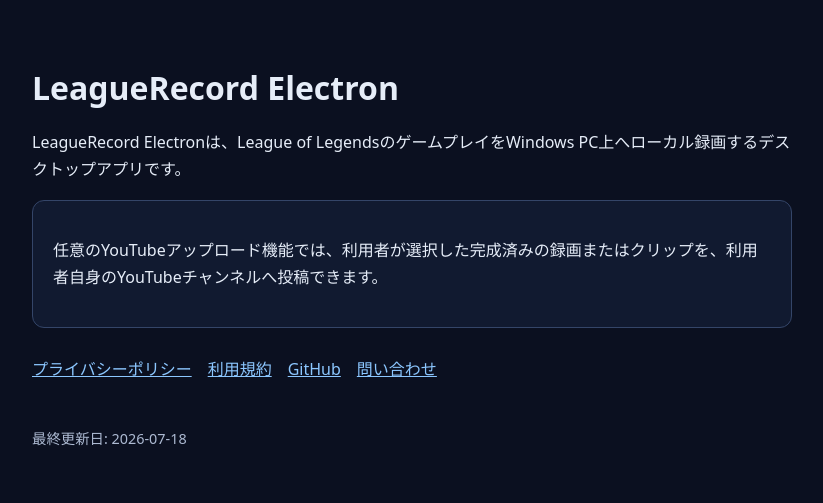
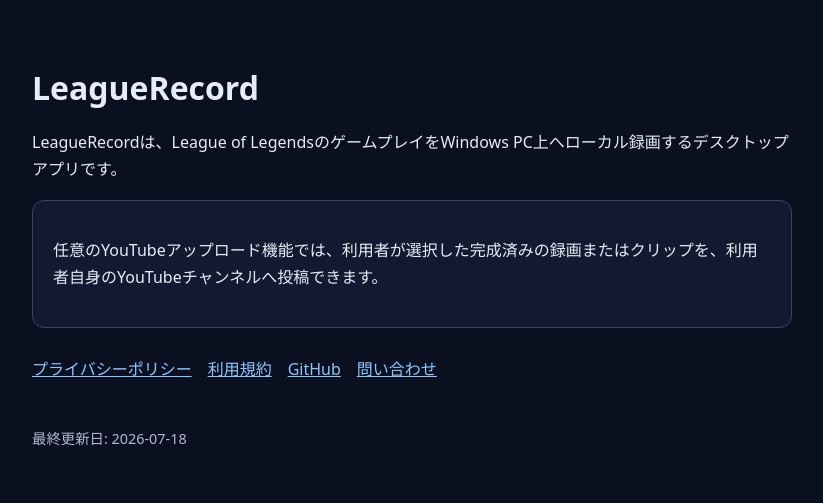
Before and after one commit to arasan95/league_record_custom, a website: page site/index.html in a window 1280 px wide. Shown: the whole page, without its empty margins (228-1051 px from the left). Drawn offline with Linux system fonts and the light colour scheme.

Commit message:
Match homepage app name

```diff
--- a/site/index.html
+++ b/site/index.html
@@ -3,7 +3,7 @@
 <head>
   <meta charset="utf-8">
   <meta name="viewport" content="width=device-width, initial-scale=1">
-  <title>LeagueRecord Electron</title>
+  <title>LeagueRecord</title>
   <style>
     :root { color-scheme: dark; font-family: system-ui, -apple-system, "Segoe UI", sans-serif; }
     body { max-width: 760px; margin: 0 auto; padding: 48px 20px; line-height: 1.7; background: #0b1020; color: #e6edf8; }
@@ -13,8 +13,8 @@
   </style>
 </head>
 <body>
-  <h1>LeagueRecord Electron</h1>
-  <p>LeagueRecord Electronは、League of LegendsのゲームプレイをWindows PC上へローカル録画するデスクトップアプリです。</p>
+  <h1>LeagueRecord</h1>
+  <p>LeagueRecordは、League of LegendsのゲームプレイをWindows PC上へローカル録画するデスクトップアプリです。</p>
   <div class="card">
     <p>任意のYouTubeアップロード機能では、利用者が選択した完成済みの録画またはクリップを、利用者自身のYouTubeチャンネルへ投稿できます。</p>
   </div>
```
